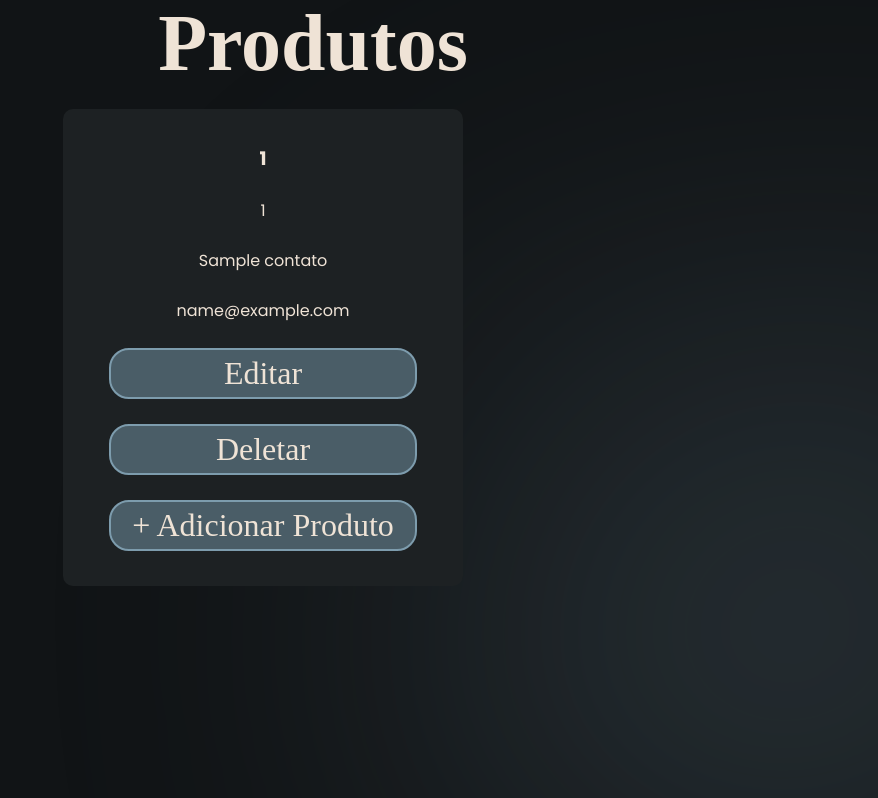
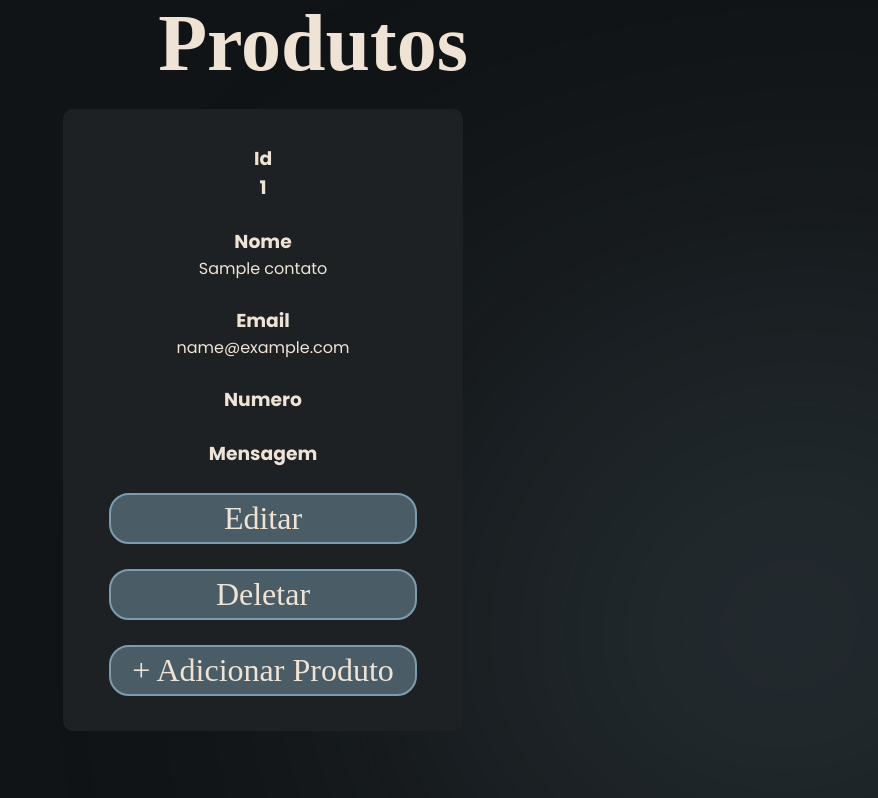
Before and after one commit to Gabriel-dev101/projeto_programacao_web, a PHP site: page /admin/contatos.php in a window 1280 px wide; the page is wider, and only the part inside the window is pictured. Shown: the part 102-900 px from the top of that part, without its empty margins (402-1280 px from the left). Run offline with PHP 8.4, Linux system fonts and the light colour scheme; tables that the repository leaves empty hold one stand-in row (values such as "Sample post"); data that the repository does not hold is empty; some web fonts are replaced.

Commit message:
adicinado h3 para identificação dos campos

```diff
--- a/admin/contatos.php
+++ b/admin/contatos.php
@@ -32,17 +32,22 @@ $sql = "SELECT * FROM contato";
                             <div class="box">
 
                                 <br>
+                                <h3>Id</h3>
                                 <h3><?= $contatos['id'] ?></h3>
                                 <br>
-                                <span><?= $contatos['id'] ?></span>
-                                <br>
+                                <h3>Nome</h3>
                                 <span><?= $contatos['nome'] ?></span>
                                 <br>
+                                <h3>Email</h3>
                                 <span><?= $contatos['email'] ?></span>
                                 <br>
+                                <h3>Numero</h3>
                                 <span><?= $contatos['numero'] ?></span>
+                                <br>
+                                <h3>Mensagem</h3>
                                 <span><?= $contatos['mensagem'] ?></span>
-                                <!-- <h1 class="price"><span>R$</span> <?= $contatos['price'] ?> </h1> -->
+
+                                <br>
 
 
                                 <a style="width: 90%;" href="edit_mensagem.php?id=<?= $contatos['id'] ?>"><button
```
